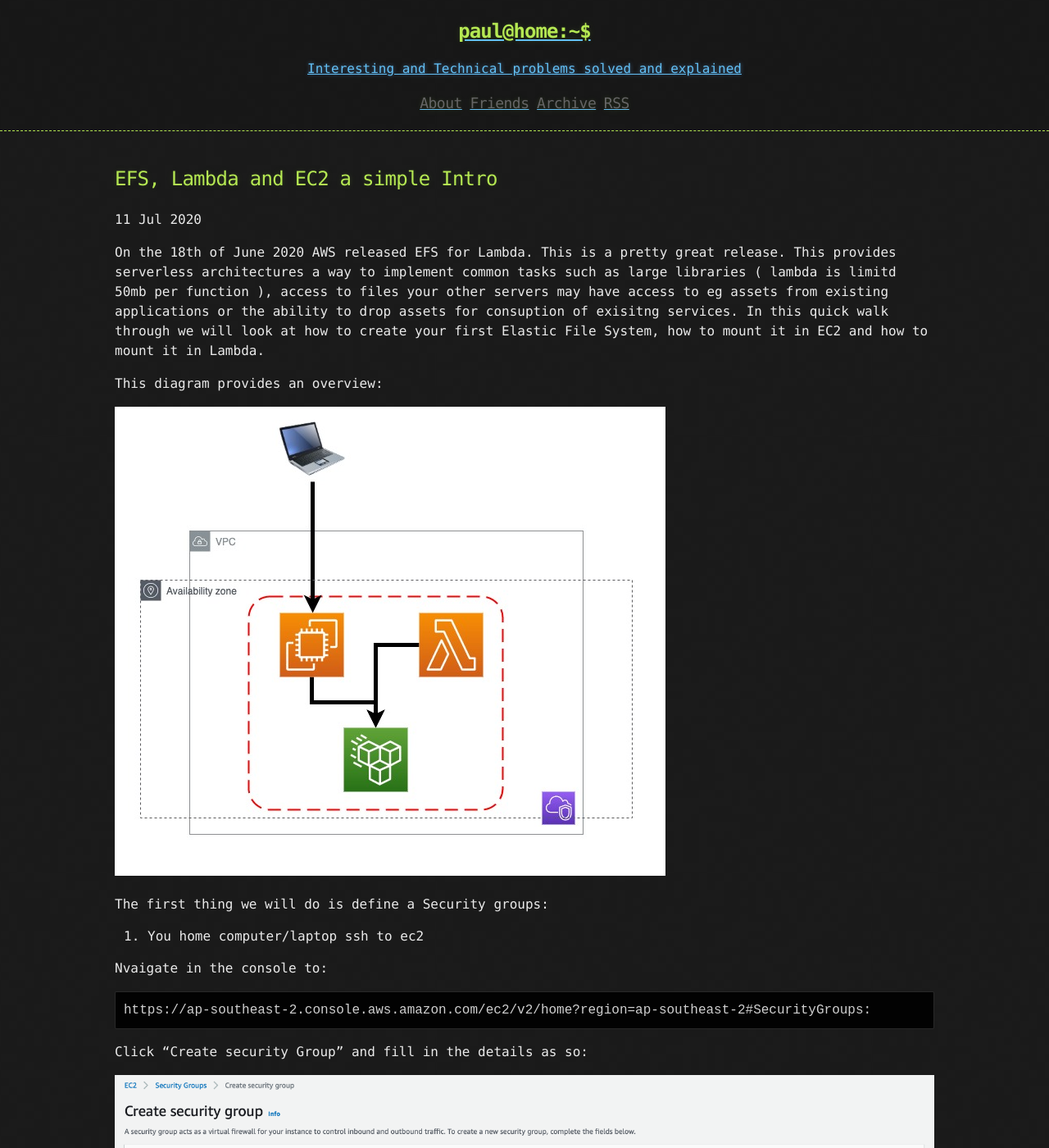
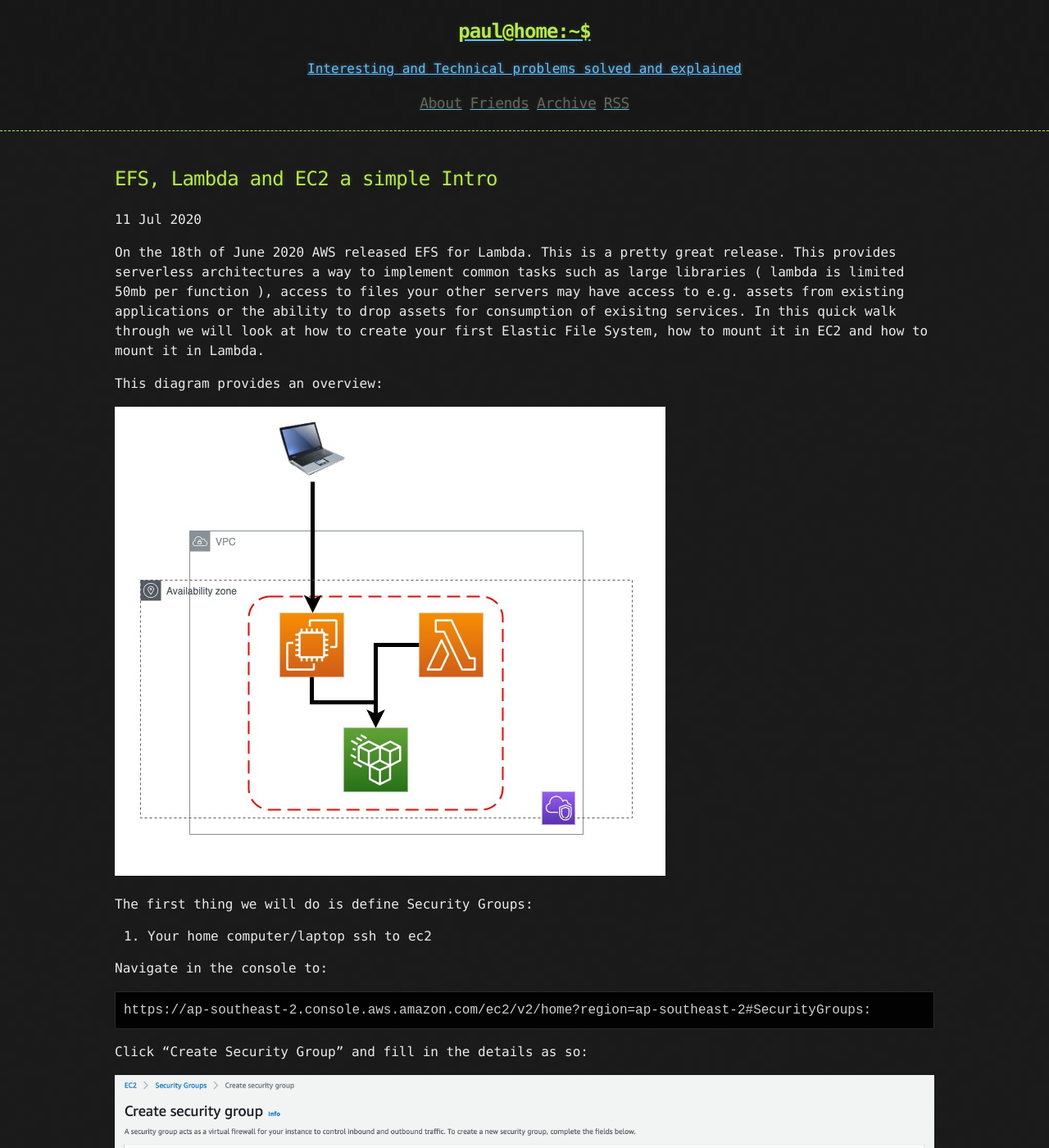
Before and after one commit to kukielp/sample-blog, a Jekyll site: the page built from _posts/2020-06-11-EFS-LAMBDA-EC2.md, in a window 1280 px wide and 1400 px high. Shown: the whole window at 82% size. Built offline with Jekyll 4.4.1, drawn with Linux system fonts in a browser that asks for light colours; a script that is not in the unit is left out; some of the changed text lies outside the part shown.

Commit message:
Fix-typos

````diff
--- a/_posts/2020-06-11-EFS-LAMBDA-EC2.md
+++ b/_posts/2020-06-11-EFS-LAMBDA-EC2.md
@@ -5,29 +5,29 @@ date:   2020-07-11 13:28:34 +1000
 categories: EFS and Lambda, your first intro
 ---
 
-On the 18th of June 2020 AWS released EFS for Lambda.  This is a pretty great release.  This provides serverless architectures a way to implement common tasks such as large libraries ( lambda is limitd 50mb per function ), access to files your other servers may have access to eg assets from existing applications or the ability to drop assets for consuption of exisitng services.  In this quick walk through we will look at how to create your first Elastic File System, how to mount it in EC2 and how to mount it in Lambda.
+On the 18th of June 2020 AWS released EFS for Lambda.  This is a pretty great release.  This provides serverless architectures a way to implement common tasks such as large libraries ( lambda is limited 50mb per function ), access to files your other servers may have access to e.g. assets from existing applications or the ability to drop assets for consumption of exisitng services.  In this quick walk through we will look at how to create your first Elastic File System, how to mount it in EC2 and how to mount it in Lambda.
 
 This diagram provides an overview:
 
 ![Diagram](/assets/post/2020-06-11-EFS-LAMBDA-EC2/diagram.jpg "Diagram")
 
-The first thing we will do is define a Security groups:
+The first thing we will do is define Security Groups:
 
-1.  You home computer/laptop ssh to ec2
+1.  Your home computer/laptop ssh to ec2
 
 
-Nvaigate in the console to:
+Navigate in the console to:
 
 ```
 https://ap-southeast-2.console.aws.amazon.com/ec2/v2/home?region=ap-southeast-2#SecurityGroups:
 ```
 
-Click "Create security Group" and fill in the details as so:
+Click "Create Security Group" and fill in the details as so:
 
 
 ![Diagram](/assets/post/2020-06-11-EFS-LAMBDA-EC2/homessh.png "Diagram")
 
-Next we will spin up an ec2 instance and ssh to the machine.
+Next, we will spin up an EC2 instance and ssh to the machine.
 
 Navigate to:
 
@@ -69,24 +69,24 @@ Again navigate to:
 https://ap-southeast-2.console.aws.amazon.com/ec2/v2/home?region=ap-southeast-2#SecurityGroups:
 ```
 
-Click "Create security Group" and fill in the details as so.  The sourge is the secuirty group we created for access to the ec2 instance, so type "EC2-SGroup" and select that item.
+Click "Create security Group" and fill in the details as so.  The source is the secuirty group we created for access to the EC2 instance, so type "EC2-SGroup" and select that item.
 
 ![Diagram](/assets/post/2020-06-11-EFS-LAMBDA-EC2/sg2.jpg "Diagram")
 
 
-  Navativate to:
+Navigate to:
 ```
 https://ap-southeast-1.console.aws.amazon.com/efs/home?region=ap-southeast-1#/filesystems
 ```
 
-And click "Create file system" fill out the details as so and click "Sext Step", ensure you use the EFS security group we created, this will allow resources to access the EFS.  Click "Next Step"
+And click "Create file system" fill out the details as so and click "Next Step", ensure you use the EFS security group we created, this will allow resources to access the EFS.  Click "Next Step"
 
 ![Diagram](/assets/post/2020-06-11-EFS-LAMBDA-EC2/fsnetwork.png "Diagram")
 
 Leave the defaults as so and click "Next"
 ![Diagram](/assets/post/2020-06-11-EFS-LAMBDA-EC2/fs.png "Diagram")
 
-We will now configure a client access point, I'll go into more detail later but this effectivly a folder we will segregate off and provide full read/write access for reseorces that connect.  Fill out as follows:
+We will now configure a client access point, I'll go into more detail later but this will effectively segregate the folder off and provide full read/write access for resources that connect.  Fill out as follows:
 
 ![Diagram](/assets/post/2020-06-11-EFS-LAMBDA-EC2/access.png "Diagram")
 
@@ -114,7 +114,7 @@ It should look something like:
 
 ![Diagram](/assets/post/2020-06-11-EFS-LAMBDA-EC2/terminal.png "Diagram")
 
-At this point we have successfully mounted and EFS file system and written a few files to it.  The dd command will write a large file ( 500meg in this example ).  This allows you to look at performance aswell as just test writing a large file.
+At this point we have successfully mounted and EFS file system and written a few files to it.  The `dd` command will write a large file ( 500meg in this example ).  This allows you to look at performance aswell as just test writing a large file.
 
 We are now ready to Create a Lambda function and mount EFS.  We will need to place the lambda into a VPC that will require some extra permissions, naviagte to IAM and create a policy like so:
 
````
Also changed, not shown: other parts of _posts/2020-06-11-EFS-LAMBDA-EC2.md (+12 -12 lines).
